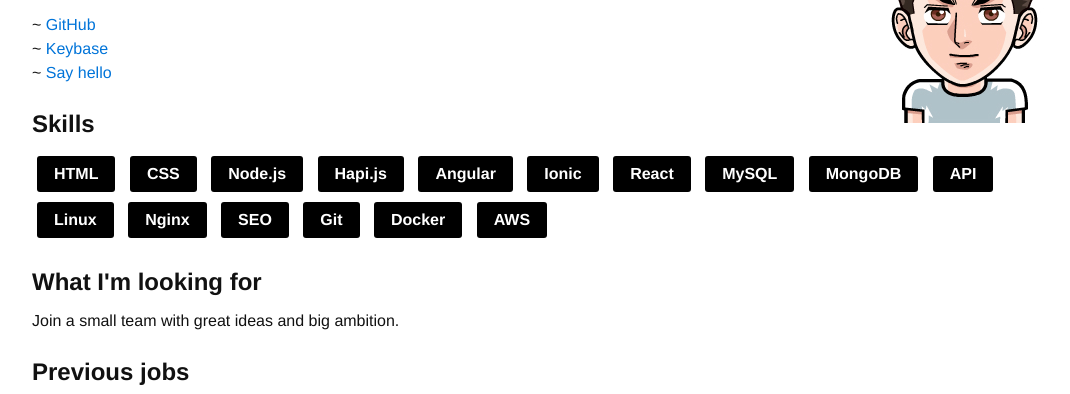
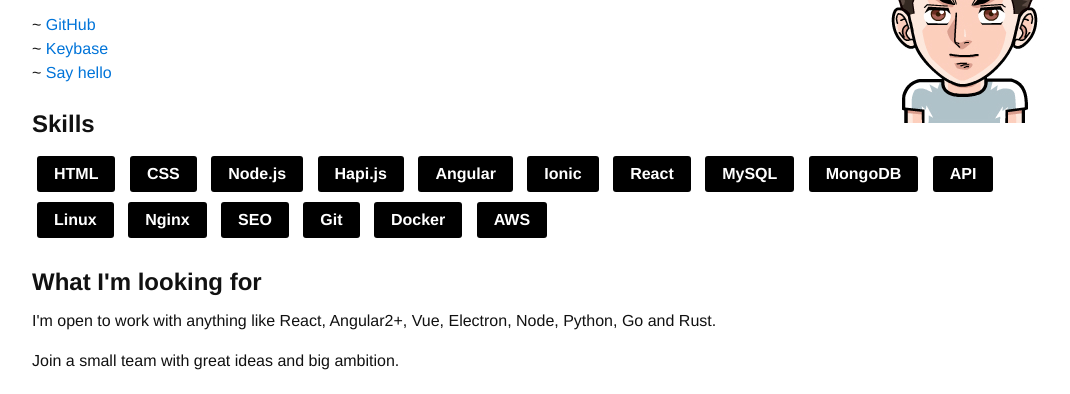
Before and after one commit to root-io/resume, a plain HTML site: page index.html in a window 1280 px wide. Shown: the part 145-539 px from the top of the page, without its empty margins (96-1166 px from the left). Drawn offline with Linux system fonts and the light colour scheme.

Commit message:
Update what I'm looking for section

```diff
--- a/index.html
+++ b/index.html
@@ -73,6 +73,9 @@
         <h2 id="lookingfor">
           What I'm looking for
         </h2>
+        <p>
+          I'm open to work with anything like React, Angular2+, Vue, Electron, Node, Python, Go and Rust.
+        </p>
         <p>
           Join a small team with great ideas and big ambition.
         </p>
```
